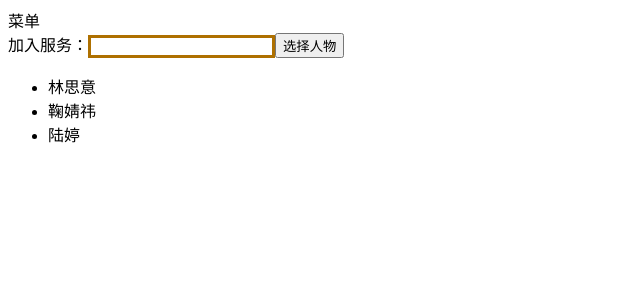
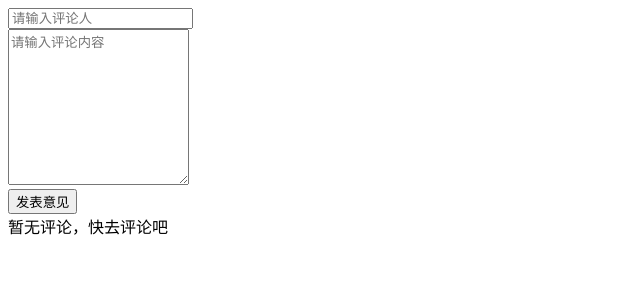
Before and after one commit to lh7zr/reactProject, a React (Create React App) app: page / in a window 1280 px wide. Shown: the top 300 px of the page, without its empty margins (0-640 px from the left). Built offline with nearby package versions, Linux system fonts and the light colour scheme.

Commit message:
fix: 添加评论功能

```diff
--- a/src/App.js
+++ b/src/App.js
@@ -1,59 +1,101 @@
-import React,{Component,Fragment} from "react";
-import './style.css'
-import MenuItem from "./MenuItem";
-class App extends Component{
-    constructor(props) {
-        super(props)//调用父类的构造函数，固定写法
-        this.state={
-            inputValue:'', //input中的值
-            list:['林思意','鞠婧祎','陆婷']
+import React, {Component} from 'react';
+
+class App extends Component {
+    constructor() {
+        super()
+        this.state = {
+            txt: '',
+            content: '',
+            contents: []
         }
     }
+
+    /**
+     * 通过条件渲染评论列表
+     * **/
+    renderList() {
+        /*return this.state.contents.length === 0
+            ?
+            (<div>暂无评论，快去评论吧</div>)
+            :
+            (<ul>
+                {
+                    this.state.contents.map(item =>
+                        <li key={item.id}>
+                            <h3>评论人： {item.name}</h3>
+                            <p>评论内容： {item.content}</p>
+                        </li>
+                    )
+                }
+            </ul>)*/
+        if (this.state.contents.length === 0) {
+            return <div>暂无评论，快去评论吧</div>
+        }
+        return (<ul>
+            {
+                this.state.contents.map(item =>
+                    <li key={item.id}>
+                        <h3>评论人： {item.name}</h3>
+                        <p>评论内容： {item.content}</p>
+                    </li>
+                )
+            }
+        </ul>)
+
+    }
+
+    /*处理表单元素值*/
+    handleForm = (e) => {
+        const {name, value} = e.target
+        this.setState({
+            [name]: value
+        })
+    }
+    /*发表评论*/
+    addForm = () => {
+        const {txt, content, contents} = this.state
+        //非空校验
+        if(txt.trim() ==='' || content.trim() === ''){
+            alert('请输入评论人和评论内容')
+            return
+        }
+        const newcontents = [
+            {
+                id: Math.random(),
+                name: txt,
+                content: content
+            },
+            ...contents
+        ]
+        this.setState({
+            txt:'',
+            content:'',
+            contents: newcontents
+        })
+    }
+
     render() {
+        const {txt, content} = this.state
         return (
-            <Fragment>
-                <MenuItem />
+            <div>
                 <div>
-                    <label htmlFor="addserve">加入服务：</label>
-                    <input id='addserve' className="input" value={this.state.inputValue} onChange={this.inputChange.bind(this)}/>
-                    <button onClick={this.addList.bind(this)}> 选择人物 </button>
+                    <input name='txt' placeholder='请输入评论人' type="text" value={txt}
+                           onChange={this.handleForm}/>
+                    <br/>
+                    <textarea name='content' value={content} onChange={this.handleForm}
+                              placeholder={'请输入评论内容'} clos={30} rows={10}></textarea>
+                    <br/>
+                    <button onClick={this.addForm}>发表意见</button>
                 </div>
-                <ul>
-                    {
-                        this.state.list.map((item,index)=>{
-                            return (
-                                <li
-                                    key={index+item}
-                                    onClick={this.deleteItem.bind(this)}>{item}</li>
-                            )
-                        })
-                    }
-                </ul>
-            </Fragment>
+                {/* 通过条件渲染显示 */}
+                {
+                    this.renderList()
+                }
+
+
+            </div>
         )
     }
-    /**
-     * 输入框onchange事件
-     * **/
-    inputChange(e){
-       this.setState(
-           {inputValue: e.target.value}
-       )
-    }
-    /**添加**/
-    addList(){
-        this.setState({
-            list:[...this.state.list,this.state.inputValue]
-        })
-    }
-    /**删除**/
-    deleteItem(index){
-        console.log(index,'index')
-        let list = this.state.list
-        list.splice(index,1)
-        this.setState({
-            list:list
-        })
-    }
 }
-export  default App
+
+export default App
--- a/src/index.js
+++ b/src/index.js
@@ -1,7 +1,6 @@
 import React from 'react'
 import ReactDOM from 'react-dom'
 import App from './App'
-// import App from './Mingxing'
 ReactDOM.render(
     <App />,
     document.getElementById('root'))
```
